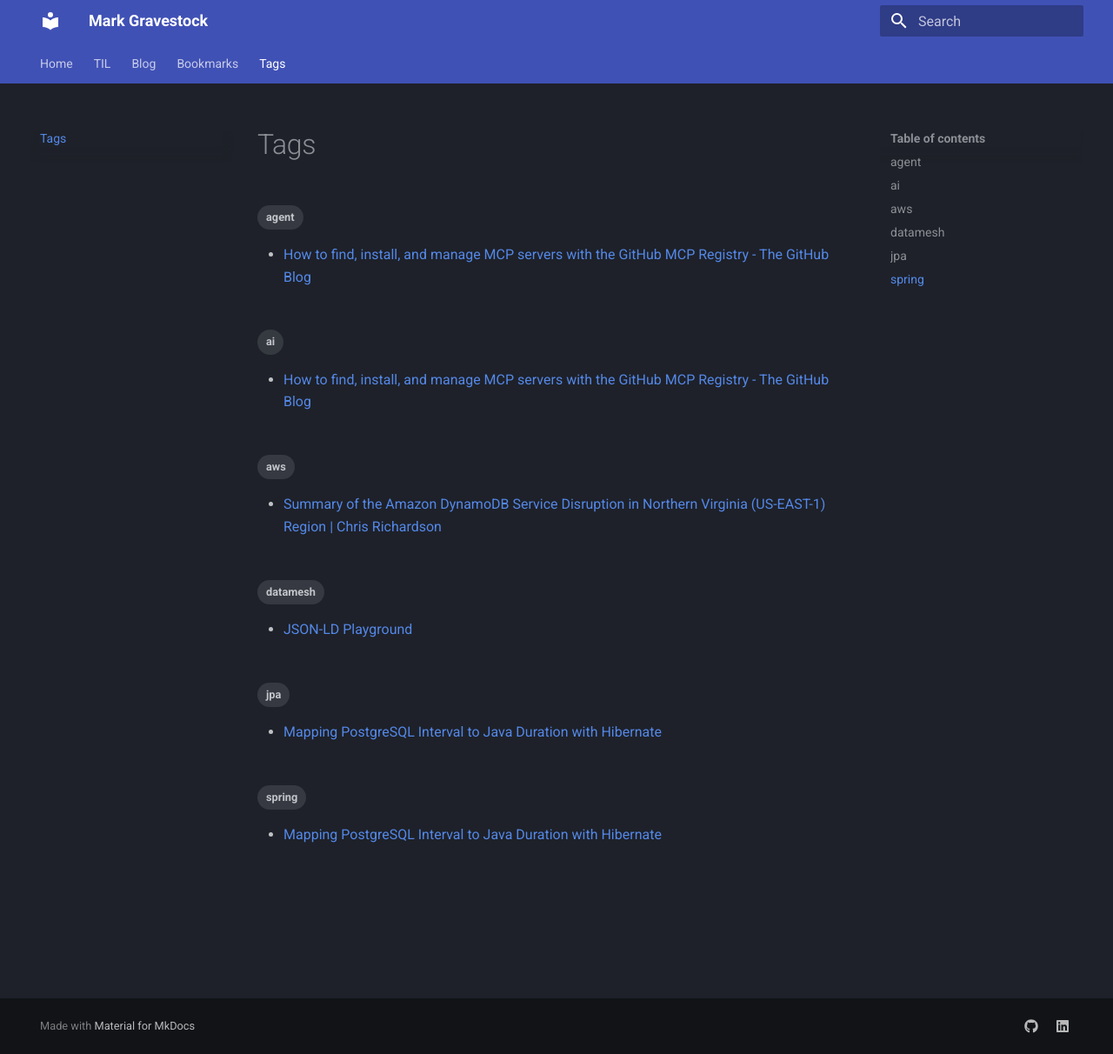
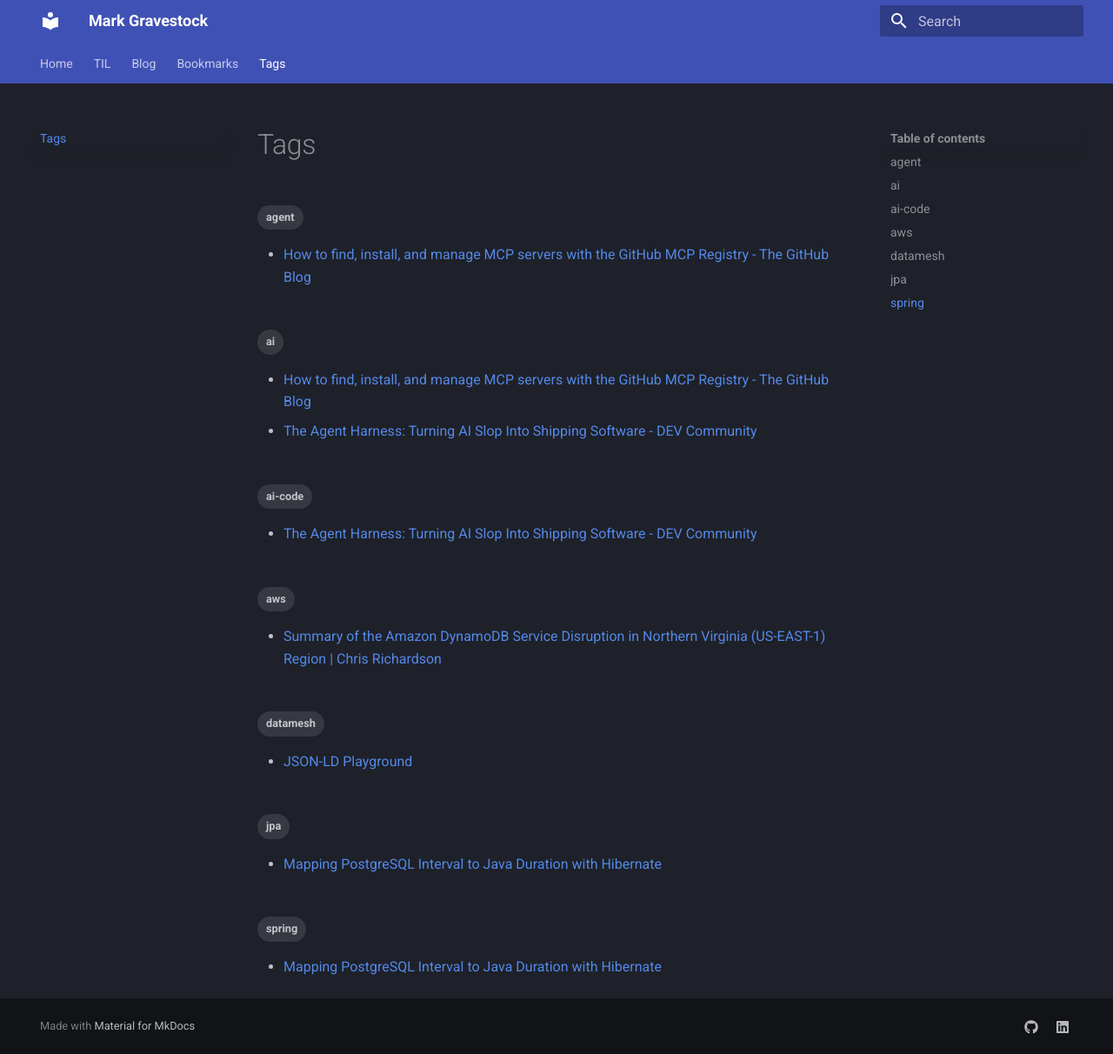
Before and after one commit to MarkGravestock/personal-site, an MkDocs documentation site: the page built from docs/tags.md, in a window 1280 px wide and 1212 px high. Shown: the whole window at 87% size. Built offline with MkDocs 1.6.1 and Material for MkDocs 9.7.7, drawn with Linux system fonts in a browser that asks for light colours.

Commit message:
chore: update bookmarks 2026-05-29

```diff
--- a/docs/bookmarks/index.md
+++ b/docs/bookmarks/index.md
@@ -8,6 +8,10 @@ A collection of useful things I've found on the web.
 ## May 2026
 
 <div class="grid cards" markdown>
+
+- **[The Agent Harness: Turning AI Slop Into Shipping Software - DEV Community](posts/2026-05-28-the-agent-harness-turning-ai-slop-into-shipping-so.md)**
+
+    `#ai-code` `#ai` · dev.to · 28 May
 
 - **[The AI Productivity Paradox Research Report](posts/2026-05-21-the-ai-productivity-paradox-research-report.md)**
 
--- /dev/null
+++ b/docs/bookmarks/posts/2026-05-28-the-agent-harness-turning-ai-slop-into-shipping-so.md
@@ -0,0 +1,11 @@
+---
+title: "The Agent Harness: Turning AI Slop Into Shipping Software - DEV Community"
+date: 2026-05-28
+tags:
+  - ai-code
+  - ai
+---
+
+**[The Agent Harness: Turning AI Slop Into Shipping Software - DEV Community](https://dev.to/tacoda/the-agent-harness-turning-ai-slop-into-shipping-software-589i)**
+
+dev.to · 28 May 2026
```
